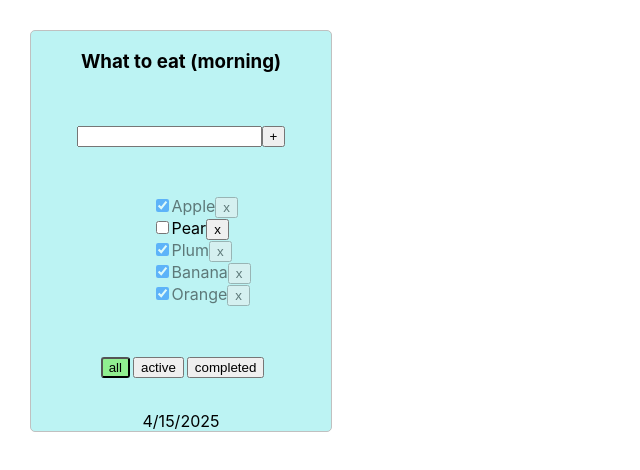
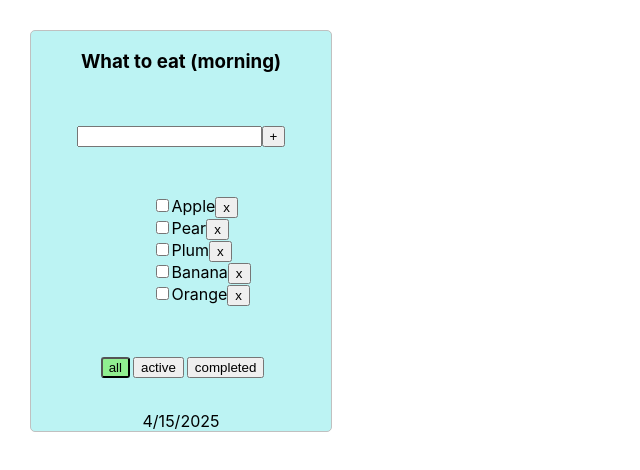
Before and after one commit to AliakseiKrasko/meal_planer, a React (Vite) app: page / in a window 1280 px wide. Shown: the top 470 px of the page, without its empty margins (0-640 px from the left). Built offline with nearby package versions, Linux system fonts and the light colour scheme.

Commit message:
modified isDone it to filter

```diff
--- a/src/App.tsx
+++ b/src/App.tsx
@@ -6,7 +6,7 @@ import {useState} from 'react';
 export type Menu = {
     id: string
     title: string
-    isDone: boolean
+    filter: FilterValue
 }
 
 export type FilterValue = 'all' | 'active' | 'completed'
@@ -15,20 +15,20 @@ export type FilterValue = 'all' | 'active' | 'completed'
 export const App = () => {
 
     const [menuPlanner, setMenuPlanner] = useState<Menu[]>([
-        {id: uuidv4(), title: 'Apple', isDone: true},
-        {id: uuidv4(), title: 'Pear', isDone: false},
-        {id: uuidv4(), title: 'Plum', isDone: true},
-        {id: uuidv4(), title: 'Banana', isDone: true},
-        {id: uuidv4(), title: 'Orange', isDone: true}
+        {id: uuidv4(), title: 'Apple', filter: 'all'},
+        {id: uuidv4(), title: 'Pear', filter: 'all'},
+        {id: uuidv4(), title: 'Plum', filter: 'all'},
+        {id: uuidv4(), title: 'Banana', filter: 'all'},
+        {id: uuidv4(), title: 'Orange', filter: 'all'}
     ])
     const [filter, setFilter] = useState<FilterValue>('all')
 
     let filteredPlanner = menuPlanner
     if(filter === 'active'){
-        filteredPlanner = menuPlanner.filter(m =>!m.isDone)
+        filteredPlanner = menuPlanner.filter(m => m.filter === 'active')
     }
     if(filter === 'completed')
-        filteredPlanner = menuPlanner.filter(m => m.isDone)
+        filteredPlanner = menuPlanner.filter(m => m.filter === 'completed')
 
     const changeFilter = (filter: FilterValue) => {
         setFilter(filter)
@@ -41,17 +41,17 @@ export const App = () => {
 
     const toggleMenu = (id: string) => {
         setMenuPlanner(prevMenu => prevMenu.map(el =>
-            el.id === id ? {...el, isDone: !el.isDone} : el))
+            el.id === id ? {...el, filter: el.filter === 'active' ? 'completed' : 'active'} : el))
     }
     const createMenu = (title: string) => {
-        const newMenu = {
-            id: uuidv4(),
-            title: title,
-            isDone: false
-        }
-        const newMenuPlanner = [newMenu, ...menuPlanner]
-        setMenuPlanner(newMenuPlanner)
-
+        setMenuPlanner(prevMenu => [
+            {
+                id: uuidv4(),
+                title: title,
+                filter: 'all'
+            },
+            ...prevMenu
+        ]);
     }
 
 
--- a/src/PlannerItem.tsx
+++ b/src/PlannerItem.tsx
@@ -61,8 +61,8 @@ export const PlannerItem = ({ filter, title, menu, date, deleteTask, toggleMenu,
                 <ul className={s.list}>
                     {menu.map(m => {
                         return (
-                            <li key={m.id} className={m.isDone ? s.isDOneStyle : ''}>
-                                <input type="checkbox" checked={m.isDone} onChange={() => onChangeHadler(m.id)}/>
+                            <li key={m.id} className={m.filter === 'completed' ? s.isDOneStyle : ''}>
+                                <input type="checkbox" checked={m.filter === 'completed'} onChange={() => onChangeHadler(m.id)}/>
                                 <span>{m.title}</span>
                                 <Buttons title={'х'} onClick={() => deleteTask(m.id)}/>
                             </li>
```
